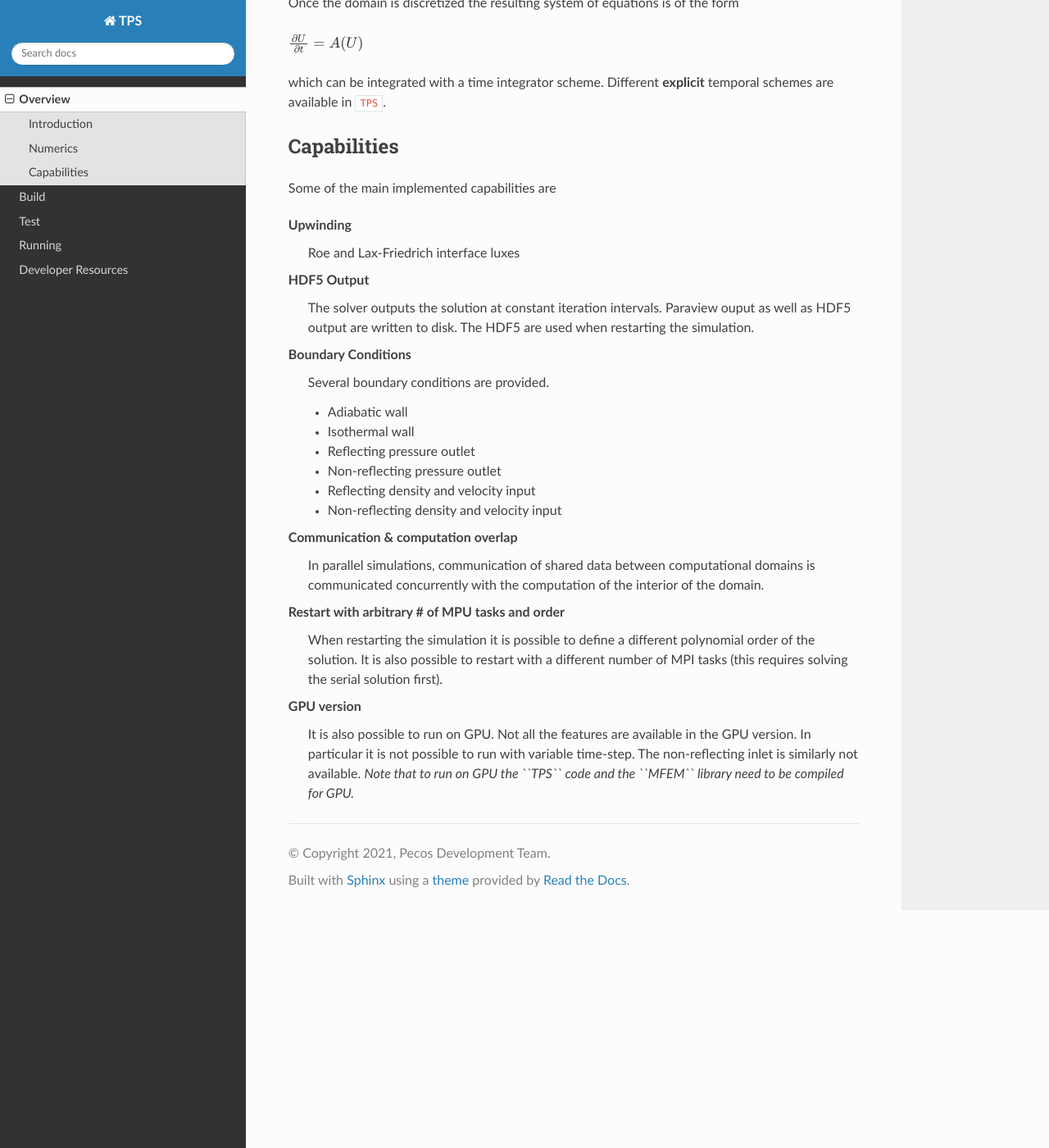
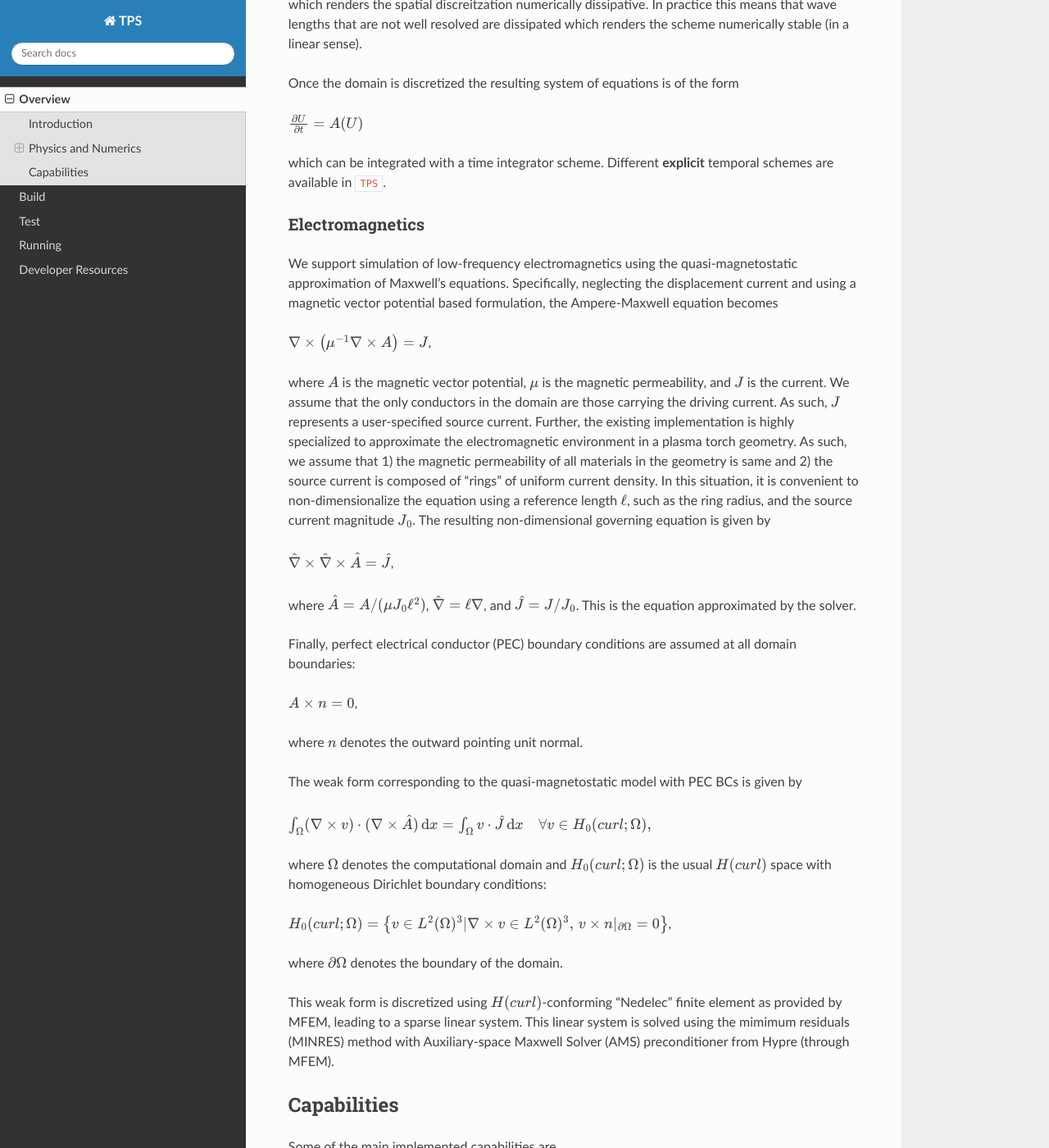
Before and after one commit to pecos/tps-docs, a Sphinx documentation site: the page built from docs/source/overview.rst, in a window 1280 px wide and 1400 px high, scrolled down 1630 px. Shown: the whole window at 82% size. Built offline with Sphinx 7.4.7 and the Read the Docs theme 2.0.0, drawn with Linux system fonts in a browser that asks for light colours; some of the changed text lies outside the part shown.

Commit message:
Initial blurb on EM physics and numerics

```diff
--- a/docs/source/overview.rst
+++ b/docs/source/overview.rst
@@ -4,21 +4,40 @@ Overview
 Introduction
 ************
 
-The ``TPS`` code solves the Navier-Stokes (NS) equations or the Maxwell equations for
-Electro-Magnetics (EM) using the Finite Element Method (FEM). As the project evolves the
-different equations will be solved simultaneously (fully coupled) so that efficient,
-high-fidelity simulations of an Inductively Coupled Plasma (ICP) Torch can be made.
+The goal of the ``TPS`` code is to support high-fidelity simulations
+of inductively coupled plasma (ICP) torches.  Towards this eventual
+goal, the code currently supports single physics flow-only
+simulations by solving the compressible Navier--Stokes (NS) equations
+and electromagnetic-only simulations by solving the
+quasimagnetostatic approximation of Maxwell's equations.  Both models
+are discretized using the finite element method (FEM), and both
+solvers are implmented using the `MFEM <https://mfem.org>`_ library.
+As the project continues, the codebase will evolve to support
+additional physical models and multiphysics coupling to enable
+efficient, high-fidelity simulations of ICP torches and related plasma
+systems.
 
-At the moment, a Discontinuous Galerkin approach has been taken for the solution of the NS
-equations whereas a Continuous Galerkin (CG) approach has been taken for the solution of the
-EM equations. These are implemented using the `MFEM <https://mfem.org>`_ library
+.. The ``TPS`` code solves the Navier-Stokes (NS) equations or the Maxwell equations for
+.. Electro-Magnetics (EM) using the Finite Element Method (FEM). As the project evolves the
+.. different equations will be solved simultaneously (fully coupled) so that efficient,
+.. high-fidelity simulations of an Inductively Coupled Plasma (ICP) Torch can be made.
+
+.. At the moment, a Discontinuous Galerkin approach has been taken for the solution of the NS
+.. equations whereas a Continuous Galerkin (CG) approach has been taken for the solution of the
+.. EM equations. These are implemented using the `MFEM <https://mfem.org>`_ library
 
 *Note that this is a research project and these numerical schemes most probably change in
 future versons of the software.*
 
-Numerics
-************
 
+
+Physics and Numerics
+********************
+We currently support decoupled simulations of fluid mechanics and electromagnetics.
+
+
+Flow
+------------
 We consider the NS equations expressed in conservative form
 :math:`\frac{\partial U}{\partial t}+\nabla\cdot\mathbf{F}\left(U,\nabla V\right)=0`
 where
@@ -83,6 +102,63 @@ Once the domain is discretized the resulting system of equations is of the form
 
 which can be integrated with a time integrator
 scheme. Different **explicit** temporal schemes are available in ``TPS``.
+
+
+Electromagnetics
+----------------
+We support simulation of low-frequency electromagnetics using the
+quasi-magnetostatic approximation of Maxwell's equations.
+Specifically, neglecting the displacement current and using a magnetic
+vector potential based formulation, the Ampere-Maxwell equation
+becomes
+
+:math:`\nabla \times \left( \mu^{-1} \nabla \times A \right) = J`,
+
+where :math:`A` is the magnetic vector potential, :math:`\mu` is the
+magnetic permeability, and :math:`J` is the current.  We assume that
+the only conductors in the domain are those carrying the driving
+current.  As such, :math:`J` represents a user-specified source
+current.  Further, the existing implementation is highly specialized
+to approximate the electromagnetic environment in a plasma torch
+geometry.  As such, we assume that 1) the magnetic permeability of all
+materials in the geometry is same and 2) the source current is
+composed of "rings" of uniform current density.  In this situation, it
+is convenient to non-dimensionalize the equation using a reference
+length :math:`\ell`, such as the ring radius, and the source current
+magnitude :math:`J_0`.  The resulting non-dimensional governing
+equation is given by
+
+:math:`\hat{\nabla} \times \hat{\nabla} \times \hat{A} = \hat{J}`,
+
+where :math:`\hat{A} = A/(\mu J_0 \ell^2)`, :math:`\hat{\nabla} = \ell
+\nabla`, and :math:`\hat{J} = J/J_0`.  This is the equation approximated by
+the solver.
+
+Finally, perfect electrical conductor (PEC) boundary conditions are
+assumed at all domain boundaries:
+
+:math:`A \times n = 0`,
+
+where :math:`n` denotes the outward pointing unit normal.
+
+The weak form corresponding to the quasi-magnetostatic model with PEC
+BCs is given by
+
+:math:`\int_{\Omega} (\nabla \times v) \cdot (\nabla \times \hat{A}) \, \mathrm{d}x = \int_{\Omega} v \cdot \hat{J} \, \mathrm{d}x \quad \forall v \in H_0(curl; \Omega),`
+
+where :math:`\Omega` denotes the computational domain and
+:math:`H_0(curl; \Omega)` is the usual :math:`H(curl)` space with
+homogeneous Dirichlet boundary conditions:
+
+:math:`H_0(curl; \Omega) = \left\{ v \in L^2(\Omega)^3 | \nabla \times v \in L^2(\Omega)^3, \, v \times n|_{\partial \Omega} = 0\right\}`,
+
+where :math:`\partial \Omega` denotes the boundary of the domain.
+
+This weak form is discretized using :math:`H(curl)`-conforming
+"Nedelec" finite element as provided by MFEM, leading to a sparse
+linear system.  This linear system is solved using the mimimum
+residuals (MINRES) method with Auxiliary-space Maxwell Solver (AMS)
+preconditioner from Hypre (through MFEM).
 
 
 Capabilities
```
Also changed, not shown: other parts of docs/source/overview.rst (+1 -1 lines).
